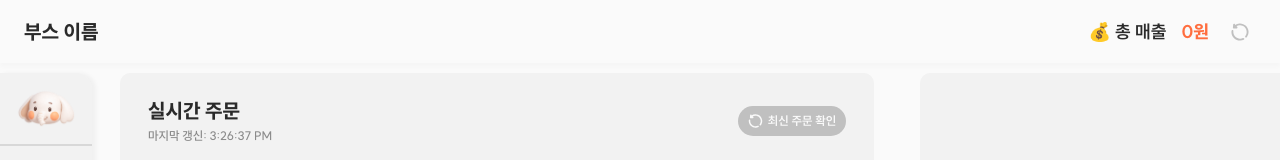
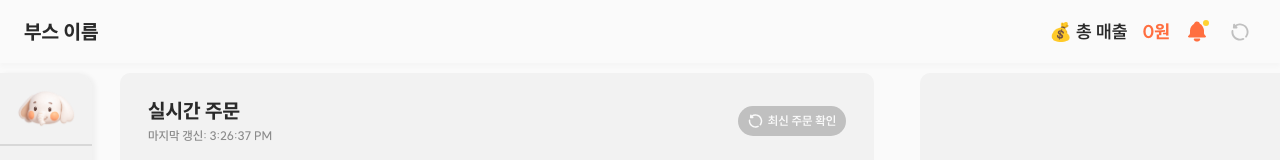
Before and after one commit to D-Order/2025-d-order-fe-admin-v2, a React (Vite) app: page /home in a window 1280 px wide. Shown: the top 160 px of the page. Built offline with nearby package versions, Linux system fonts and the light colour scheme; no server answers.

Commit message:
Feat: 레이아웃 헤더 알림종 추가

```diff
--- a/src/components/header/Header.tsx
+++ b/src/components/header/Header.tsx
@@ -4,10 +4,17 @@ import { useState } from "react";
 
 import { IMAGE_CONSTANTS } from "@constants/imageConstants";
 import useBoothRevenue from "./hooks/useBoothRevenue";
-
+import Bell from "./_components/Bell";
 const Header = () => {
   const [isReloading, setIsReloading] = useState(false);
   const { boothName, totalRevenues, error } = useBoothRevenue();
+
+  // 알림 테스트용 state
+  const [bellActive, setBellActive] = useState(true);
+  // 알림 토글 함수 (테스트용)
+  const handleBellClick = () => {
+    setBellActive((prev) => !prev);
+  };
 
   const handleReload = () => {
     if (isReloading) return;
@@ -31,6 +38,9 @@ const Header = () => {
         <S.TotalSales>
           {error ? "0원" : `${formatCurrency(totalRevenues)}원`}
         </S.TotalSales>
+
+        <Bell active={bellActive} onClick={handleBellClick} />
+
         <S.ReloadButton onClick={handleReload} disabled={isReloading}>
           <S.ReloadIcon
             src={IMAGE_CONSTANTS.RELOAD}
--- /dev/null
+++ b/src/components/header/_components/Bell.tsx
@@ -0,0 +1,43 @@
+import styled from "styled-components";
+import { IMAGE_CONSTANTS } from "@constants/imageConstants";
+
+interface BellProps {
+  active: boolean; // 종 활성화 여부
+  onClick?: () => void;
+}
+
+const Bell = ({ active, onClick }: BellProps) => {
+  return (
+    <BellWrapper onClick={onClick}>
+      <img src={IMAGE_CONSTANTS.BELL} />
+      <Dot $active={active} />
+    </BellWrapper>
+  );
+};
+
+export default Bell;
+
+const BellWrapper = styled.button`
+  display: flex;
+  width: 24px;
+  height: 24px;
+  justify-content: center;
+  align-items: center;
+  position: relative;
+  cursor: pointer;
+`;
+
+const Dot = styled.div<{ $active: boolean }>`
+  position: absolute;
+  top: 0px;
+  right: 0px;
+  width: 6px;
+  height: 6px;
+  background: #ffd232;
+  border-radius: 50%;
+  z-index: 1;
+
+  transform: scale(${(props) => (props.$active ? 1 : 0)});
+  opacity: ${(props) => (props.$active ? 1 : 0)};
+  transition: transform 0.25s cubic-bezier(0.4, 0, 0.2, 1), opacity 0.2s;
+`;
```
